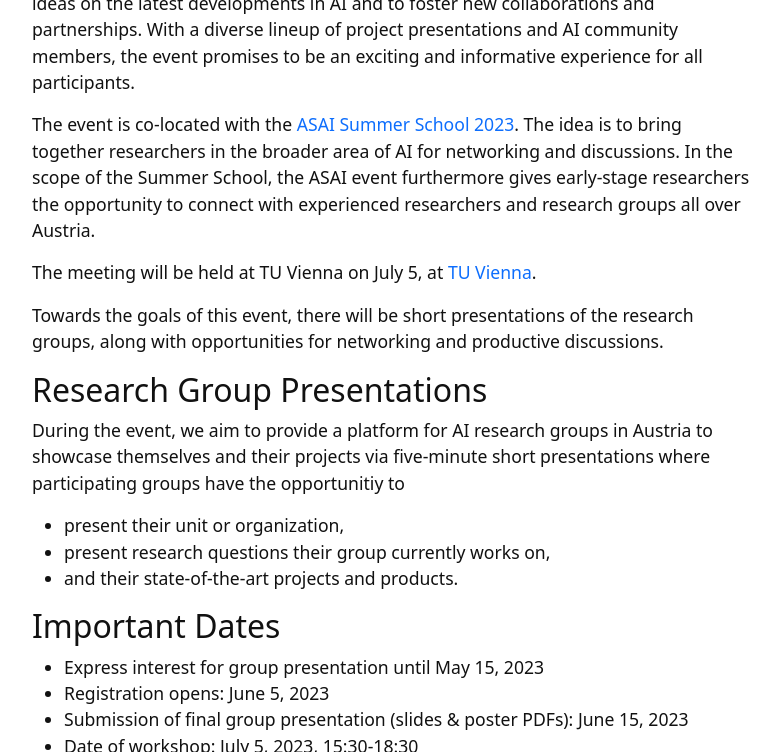
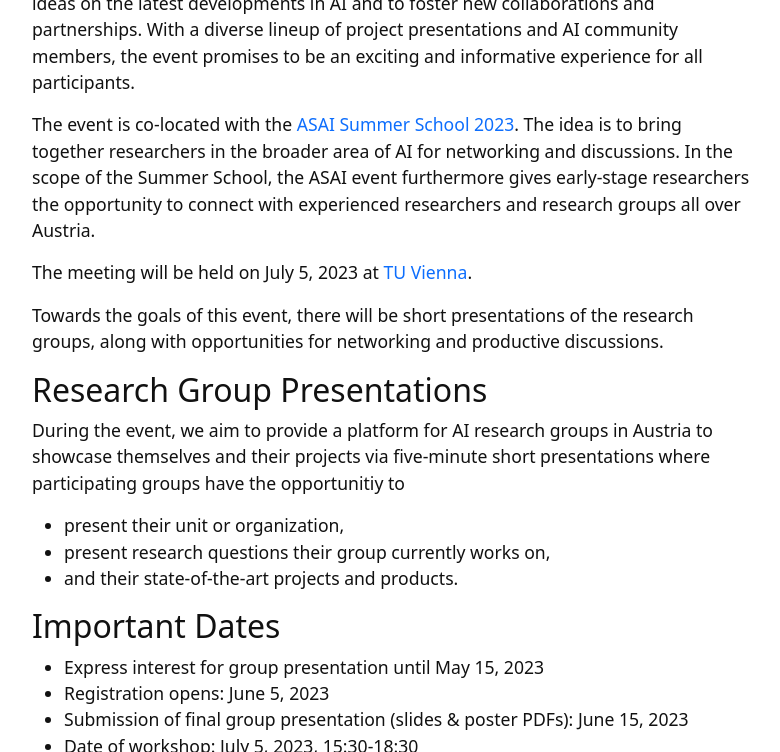
Before and after one commit to anjomshoaa/asai-ne-2023, a Jekyll site: the page built from index.md, in a window 1280 px wide and 900 px high, scrolled down 794 px, cut to the strip 0-752 px from the top of the window. Shown: the whole strip, without its empty margins (245-1025 px from the left). Built offline with Jekyll 4.4.1, drawn with Linux system fonts in a browser that asks for light colours.

Commit message:
minor correction.

```diff
--- a/index.md
+++ b/index.md
@@ -13,7 +13,7 @@ The [Austrian Society for Artificial Intelligence (ASAI)](https://www.asai.ac.at
 
  The event is co-located with the [ASAI Summer School 2023](https://caiml.dbai.tuwien.ac.at/news/34/). The idea is to bring together researchers in the broader area of AI for networking and discussions. In the scope of the Summer School, the ASAI event furthermore gives early-stage researchers the opportunity to connect with experienced researchers and research groups all over Austria.
 
-The meeting will be held at TU Vienna on July 5, at [TU Vienna](https://www.tuwien.at/).
+The meeting will be held on July 5, 2023 at [TU Vienna](https://www.tuwien.at/).
 
 Towards the goals of this event, there will be short presentations of the research groups, along with opportunities for networking and productive discussions.
 
```
